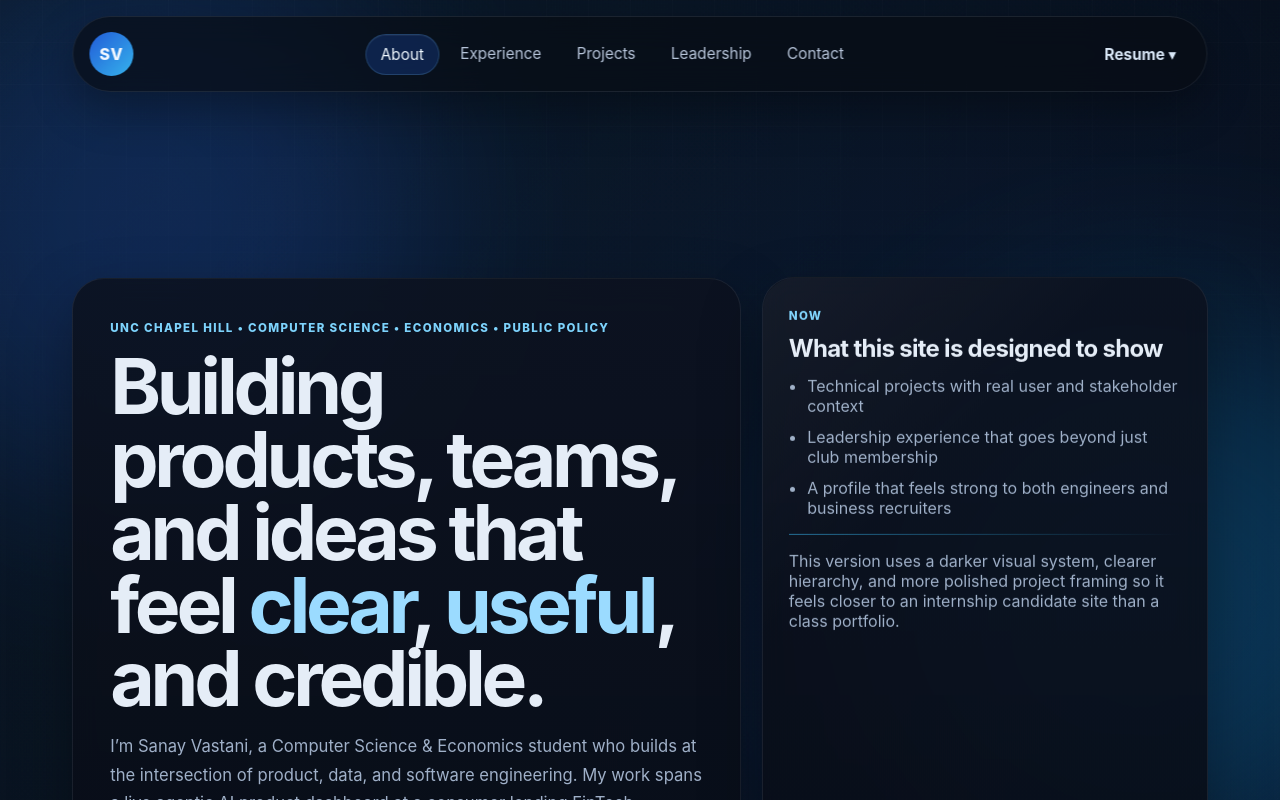
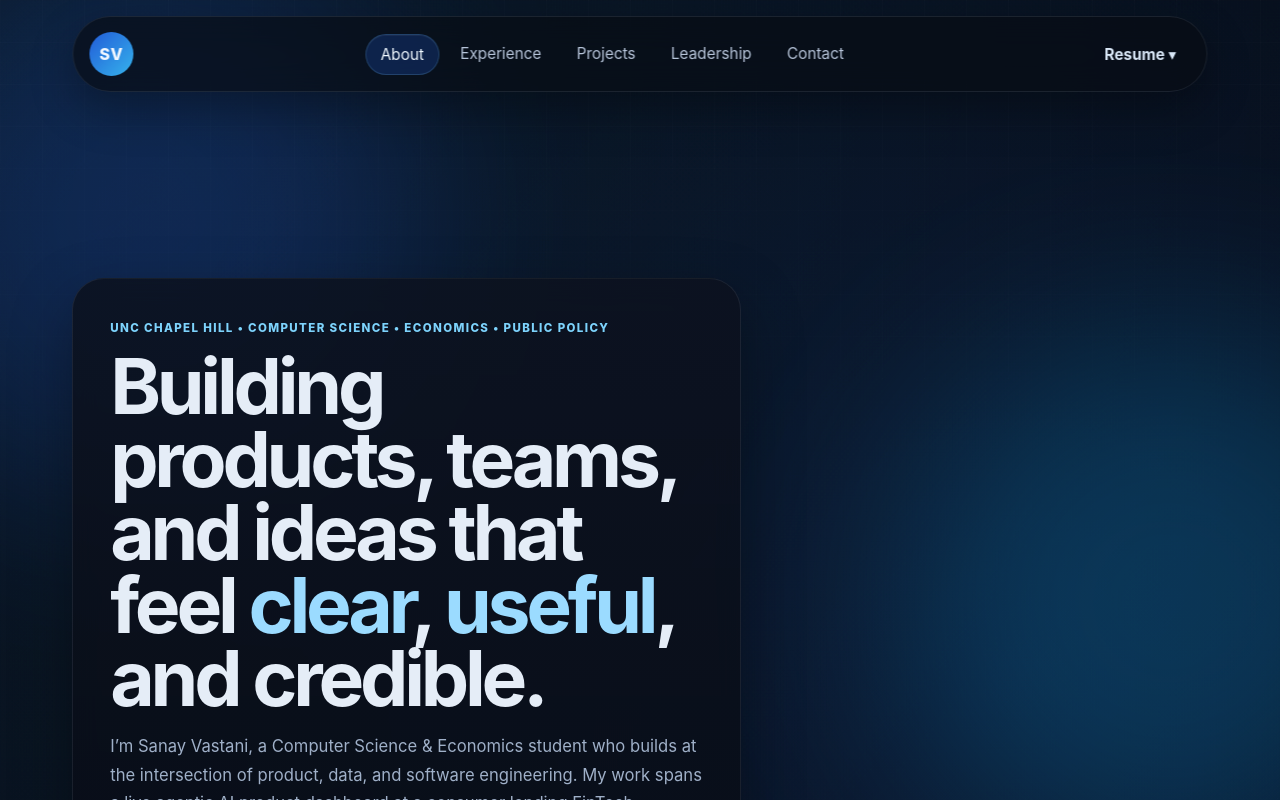
Before and after one commit to svastani28/Portfolio, a React (Vite) app: page / in a window 1280 px wide. Shown: the top 800 px of the page. Built offline with nearby package versions, Linux system fonts and the light colour scheme; the HTML template or start-up script is replaced by a standard one.

Commit message:
removed extra hero section

```diff
--- a/src/App.jsx
+++ b/src/App.jsx
@@ -282,21 +282,6 @@ function App() {
               ))}
             </div>
           </div>
-
-          <aside className="hero-side reveal-card">
-            <div className="side-label">Now</div>
-            <h3>What this site is designed to show</h3>
-            <ul>
-              <li>Technical projects with real user and stakeholder context</li>
-              <li>Leadership experience that goes beyond just club membership</li>
-              <li>A profile that feels strong to both engineers and business recruiters</li>
-            </ul>
-            <div className="hero-side-divider" />
-            <p>
-              This version uses a darker visual system, clearer hierarchy, and more polished
-              project framing so it feels closer to an internship candidate site than a class portfolio.
-            </p>
-          </aside>
         </section>
       </header>
 
```
